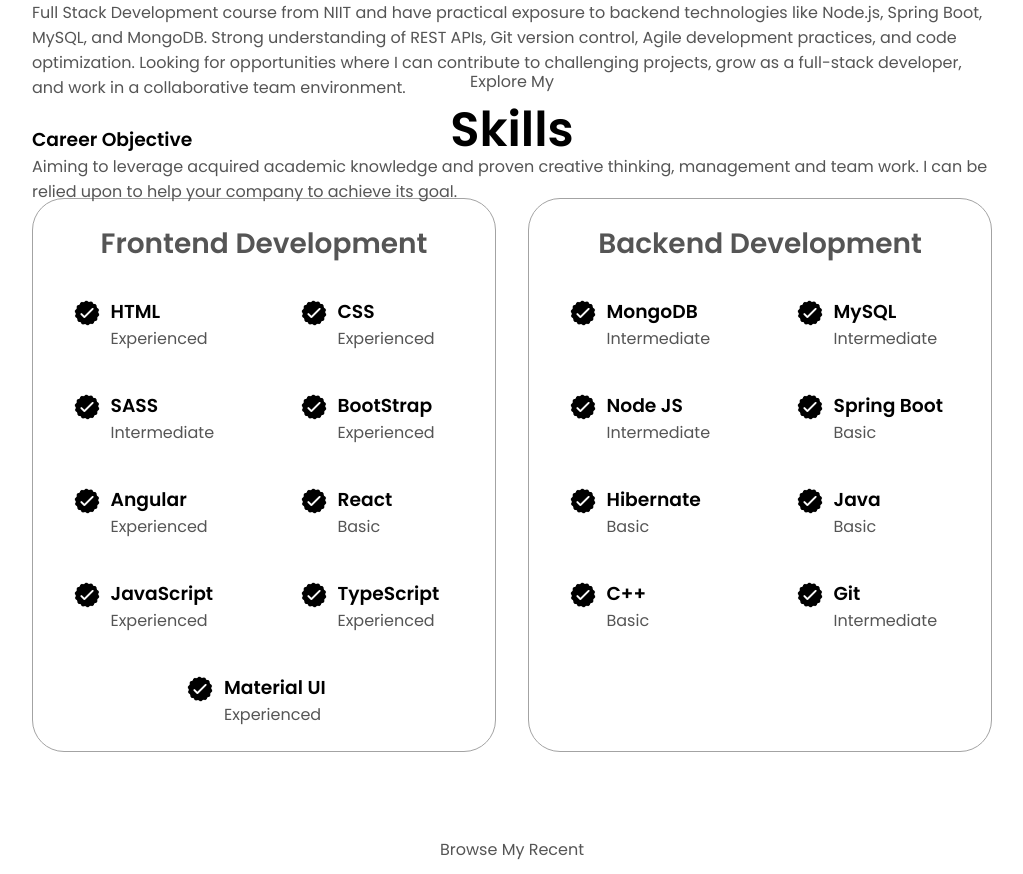
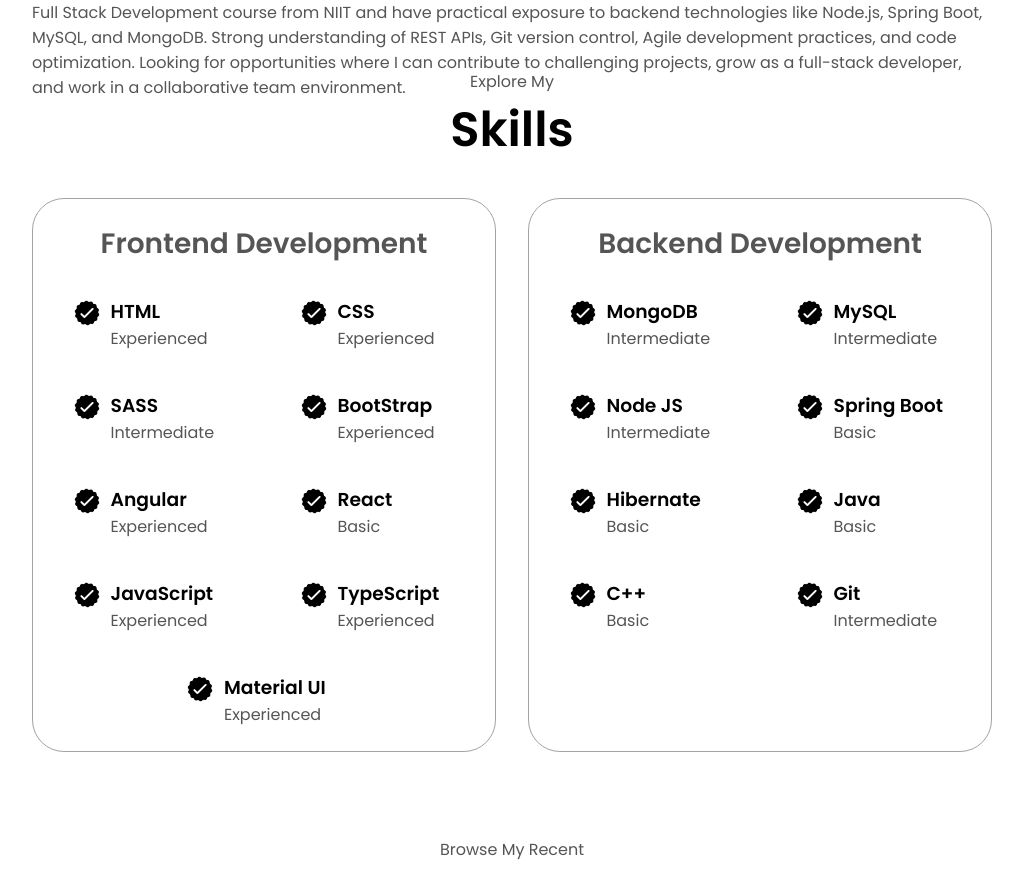
Before and after one commit to Aster696/Portfolio-new, an Angular app: page /home in a window 1280 px wide. Shown: the part 1627-2501 px from the top of the page, without its empty margins (128-1151 px from the left). Built offline with nearby package versions, Linux system fonts and the light colour scheme.

Commit message:
03-07-25

```diff
--- a/src/app/home/home.component.html
+++ b/src/app/home/home.component.html
@@ -108,14 +108,6 @@
             <div class="text-container">
                 <p>
                     Frontend Developer with 2.5 years of experience specializing in Angular development. Proficient in building scalable and responsive web applications, with hands-on expertise in component-based architecture, RxJS, Angular Services, Reactive Forms, and Routing. Experienced in working on both ERP platforms and service-based projects at Codezen Tech Solutions, collaborating with UI/UX, Backend, and QA teams to deliver high-quality software products. Completed a Full Stack Development course from NIIT and have practical exposure to backend technologies like Node.js, Spring Boot, MySQL, and MongoDB. Strong understanding of REST APIs, Git version control, Agile development practices, and code optimization. Looking for opportunities where I can contribute to challenging projects, grow as a full-stack developer, and work in a collaborative team environment.
-
-                </p>
-                <br />
-                <h3>Career Objective</h3>
-                <p>
-                    Aiming to leverage acquired academic knowledge and proven creative thinking,
-                    management and team work. I can be relied upon to help your company to achieve its
-                    goal.
                 </p>
             </div>
         </div>
```
